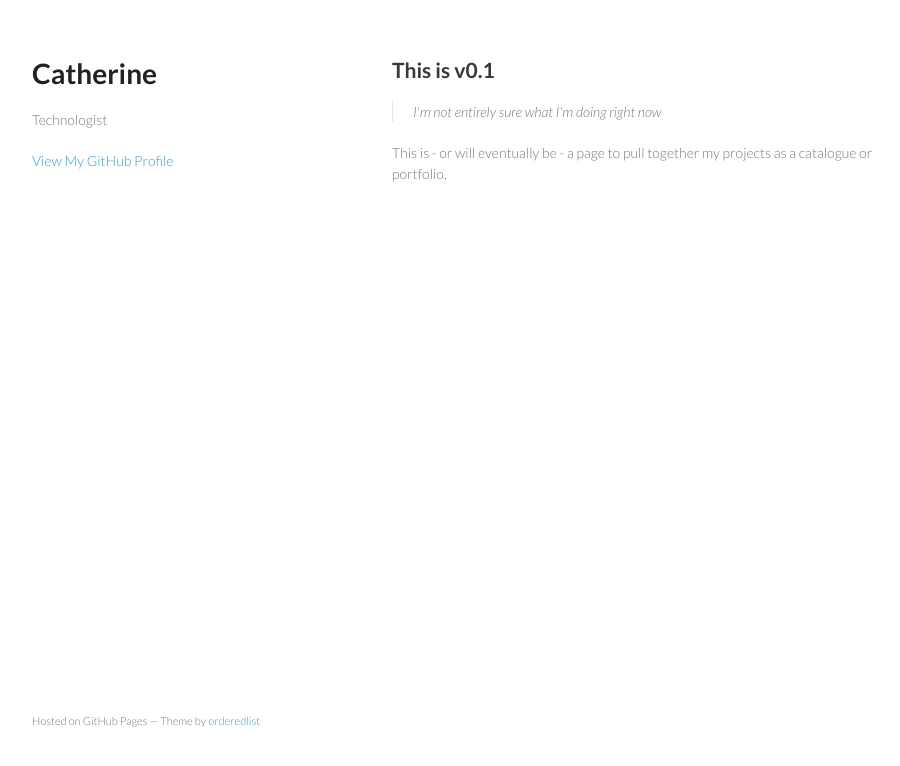
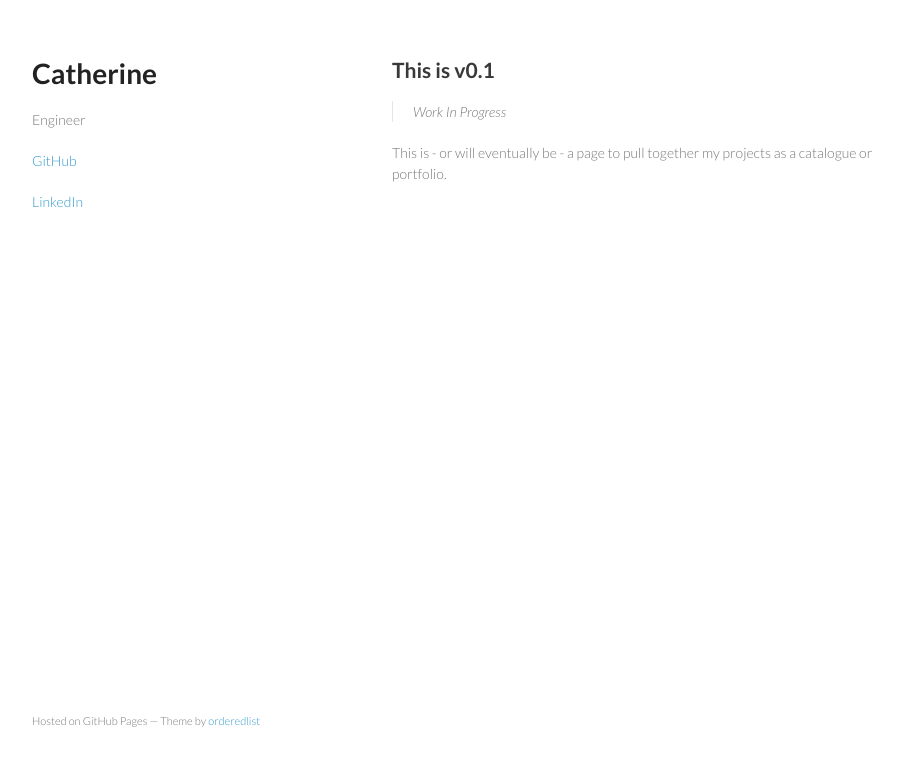
Before and after one commit to caphren/caphren.github.io, a plain HTML site: page index.html in a window 1280 px wide. Shown: the whole page, without its empty margins (178-1078 px from the left). Drawn offline with Linux system fonts and the light colour scheme.

Commit message:
added LinkedIn

```diff
--- a/index.html
+++ b/index.html
@@ -16,10 +16,11 @@
     <div class="wrapper">
       <header>
         <h1>Catherine</h1>
-        <p>Technologist</p>
+        <p>Engineer</p>
 
 
-        <p class="view"><a href="https://github.com/caphren">View My GitHub Profile</a></p>
+        <p class="view"><a href="https://github.com/caphren">GitHub</a></p>
+        <p class="view"><a href="https://www.linkedin.com/in/cmnicholson">LinkedIn</a></p>
 
       </header>
       <section>
@@ -27,7 +28,7 @@
 <a id="this-is-v01" class="anchor" href="#this-is-v01" aria-hidden="true"><span class="octicon octicon-link"></span></a>This is v0.1</h2>
 
 <blockquote>
-<p>I'm not entirely sure what I'm doing right now</p>
+<p>Work In Progress</p>
 </blockquote>
 
 <p>This is - or will eventually be - a page to pull together my projects as a catalogue or portfolio.</p>
```
